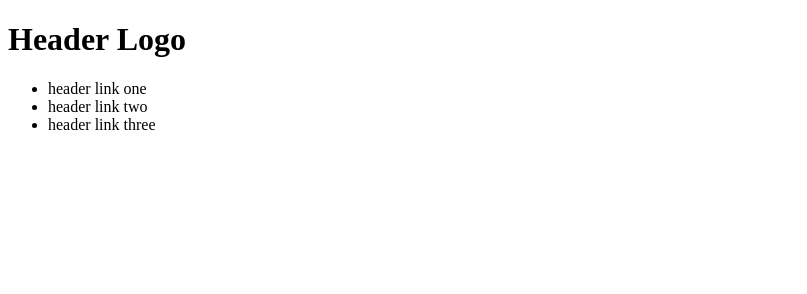
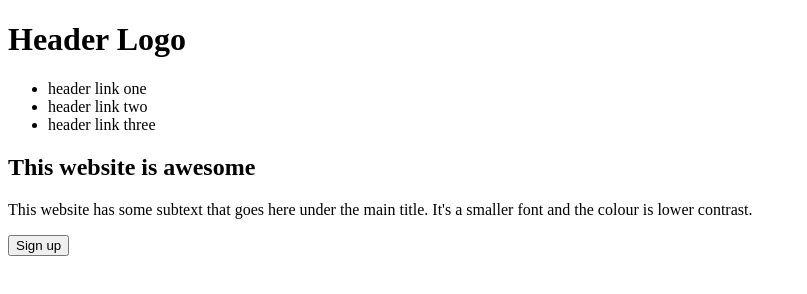
Before and after one commit to Churakuma/ToP_LandingPage, a plain HTML site: page index.html in a window 1280 px wide. Shown: the whole page, without its empty margins (0-807 px from the left). Drawn offline with Linux system fonts and the light colour scheme.

Commit message:
Update second div tags content

```diff
--- a/index.html
+++ b/index.html
@@ -15,7 +15,16 @@
             <li><a>header link three</a></li>
         </ul>
     </header>
-    <div class="Intro-Container"></div>
+
+    <div class="Intro-Container">
+        <div>
+            <h2>This website is awesome</h2>
+            <p>This website has some subtext that goes here under the main title. It's a smaller font and the colour is lower contrast.</p>
+            <button>Sign up</button>
+        </div>
+        <div class="img-one-container"></div>
+    </div>
+
     <div class="Info-Container"></div>
     <div class="Quote-Container"></div>
     <div class="COA-Container"></div>
```
